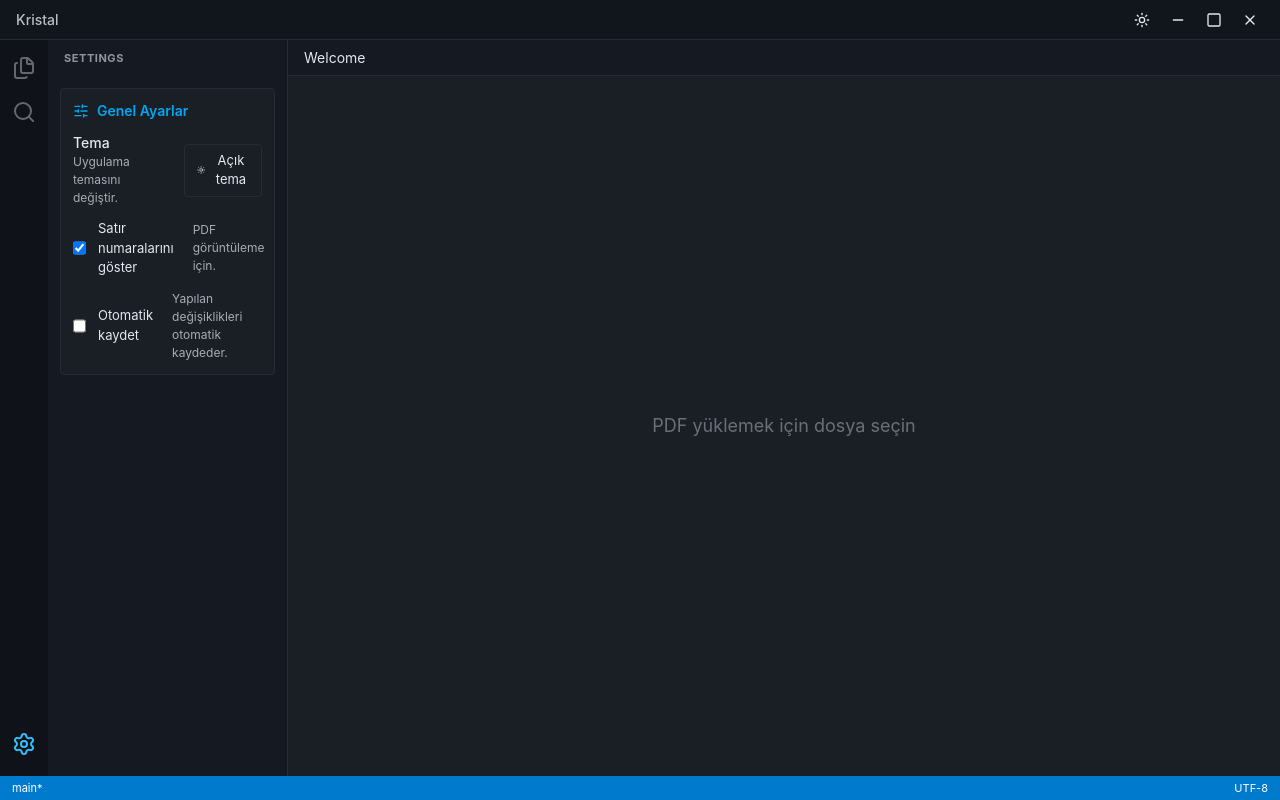
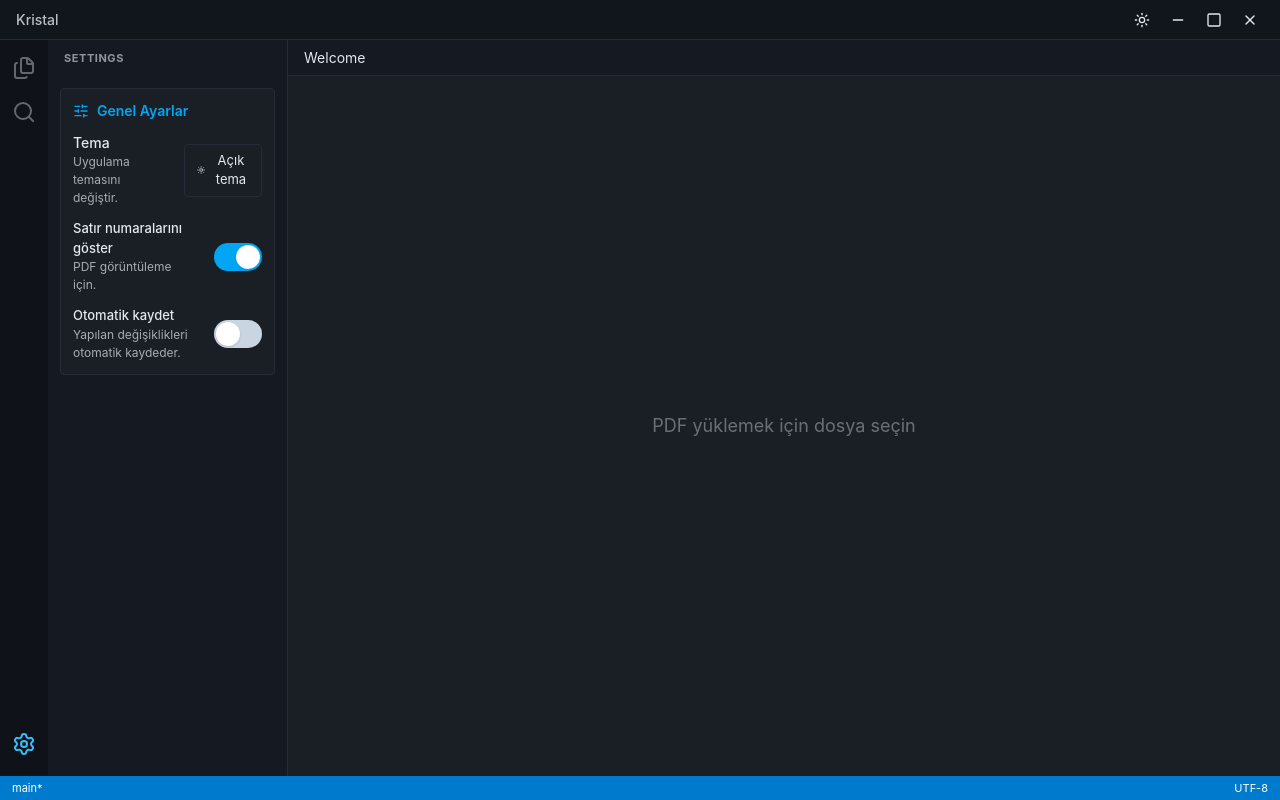
Before and after one commit to burakwa/kristal, a React (Vite) app: page / in a window 1280 px wide. Both pictures are taken after a click on the button 24 px from the left and 744 px from the top of the page. Built offline with nearby package versions, Linux system fonts and the light colour scheme.

Commit message:
feat: refactor SettingsPanel to improve toggle switch layout and accessibility

```diff
--- a/src/components/panels/SettingsPanel.tsx
+++ b/src/components/panels/SettingsPanel.tsx
@@ -35,32 +35,35 @@ export default function SettingsPanel() {
           </div>
 
           <div className="flex items-center justify-between gap-4">
-            <label className="flex items-center gap-3 cursor-pointer">
-              <input
-                type="checkbox"
-                checked={showLineNumbers}
-                onChange={() => setShowLineNumbers(!showLineNumbers)}
-                className="form-checkbox h-4 w-4 rounded"
-              />
-              <span>Satır numaralarını göster</span>
-            </label>
-            <span className="text-[12px] opacity-70">PDF görüntüleme için.</span>
+            <div>
+              <div className="font-medium">Satır numaralarını göster</div>
+              <div className="text-[12px] opacity-70">PDF görüntüleme için.</div>
+            </div>
+            <ToggleSwitch checked={showLineNumbers} onChange={() => setShowLineNumbers(!showLineNumbers)} />
           </div>
 
           <div className="flex items-center justify-between gap-4">
-            <label className="flex items-center gap-3 cursor-pointer">
-              <input
-                type="checkbox"
-                checked={autoSave}
-                onChange={() => setAutoSave(!autoSave)}
-                className="form-checkbox h-4 w-4 rounded"
-              />
-              <span>Otomatik kaydet</span>
-            </label>
-            <span className="text-[12px] opacity-70">Yapılan değişiklikleri otomatik kaydeder.</span>
+            <div>
+              <div className="font-medium">Otomatik kaydet</div>
+              <div className="text-[12px] opacity-70">Yapılan değişiklikleri otomatik kaydeder.</div>
+            </div>
+            <ToggleSwitch checked={autoSave} onChange={() => setAutoSave(!autoSave)} />
           </div>
         </div>
       </div>
     </>
   );
 }
+
+function ToggleSwitch({ checked, onChange }: { checked: boolean; onChange: () => void }) {
+  return (
+    <button
+      type="button"
+      onClick={onChange}
+      className={`relative inline-flex h-7 w-12 flex-shrink-0 cursor-pointer rounded-full border-2 border-transparent transition-colors duration-200 focus:outline-none focus:ring-2 focus:ring-sky-500 ${checked ? 'bg-sky-500' : 'bg-slate-300'}`}
+      aria-pressed={checked}
+    >
+      <span className={`pointer-events-none inline-block h-6 w-6 transform rounded-full bg-white shadow transition duration-200 ${checked ? 'translate-x-5' : 'translate-x-0'}`} />
+    </button>
+  );
+}
```
